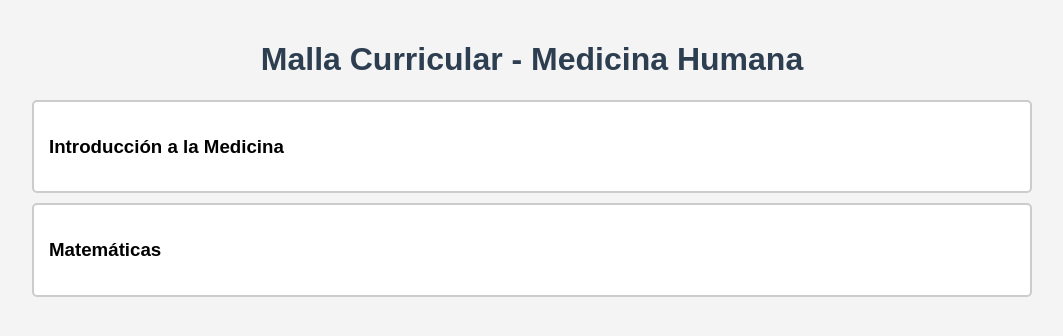
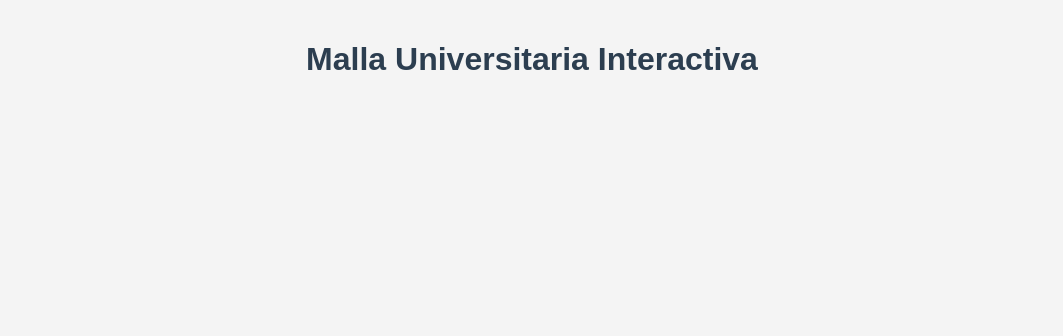
Before and after one commit to Arla22/malla-interactiva, a plain HTML site: page index.html in a window 1280 px wide. Shown: the whole page, without its empty margins (108-1171 px from the left). Drawn offline with Linux system fonts and the light colour scheme.

Commit message:
index.html

```diff
--- a/index.html
+++ b/index.html
@@ -3,24 +3,13 @@
 <head>
     <meta charset="UTF-8">
     <meta name="viewport" content="width=device-width, initial-scale=1.0">
-    <title>Malla Interactiva - Medicina Humana</title>
+    <title>Malla Universitaria</title>
     <link rel="stylesheet" href="style.css">
 </head>
 <body>
-    <div id="container">
-        <h1>Malla Curricular - Medicina Humana</h1>
-        <div id="malla">
-            <!-- Ramo 1 -->
-            <div class="ramo" id="ramo1" onclick="toggleRamo('ramo1')">
-                <h3>Introducción a la Medicina</h3>
-            </div>
-            <!-- Ramo 2 -->
-            <div class="ramo" id="ramo2" onclick="toggleRamo('ramo2')">
-                <h3>Matemáticas</h3>
-            </div>
-            <!-- Más ramos aquí... -->
-        </div>
-    </div>
+    <h1>Malla Universitaria Interactiva</h1>
+    <div id="malla"></div>
+
     <script src="script.js"></script>
 </body>
 </html>
```
